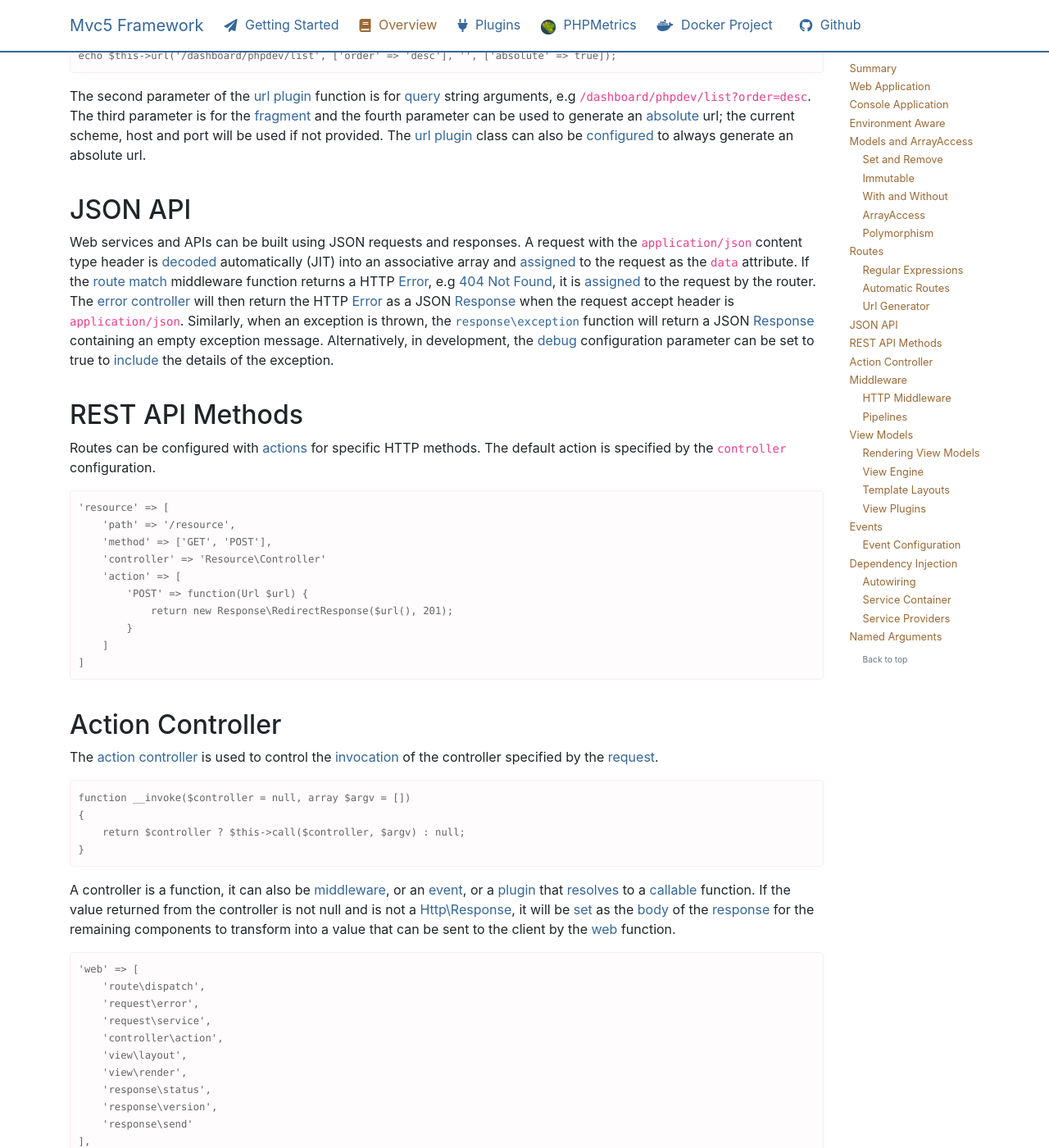
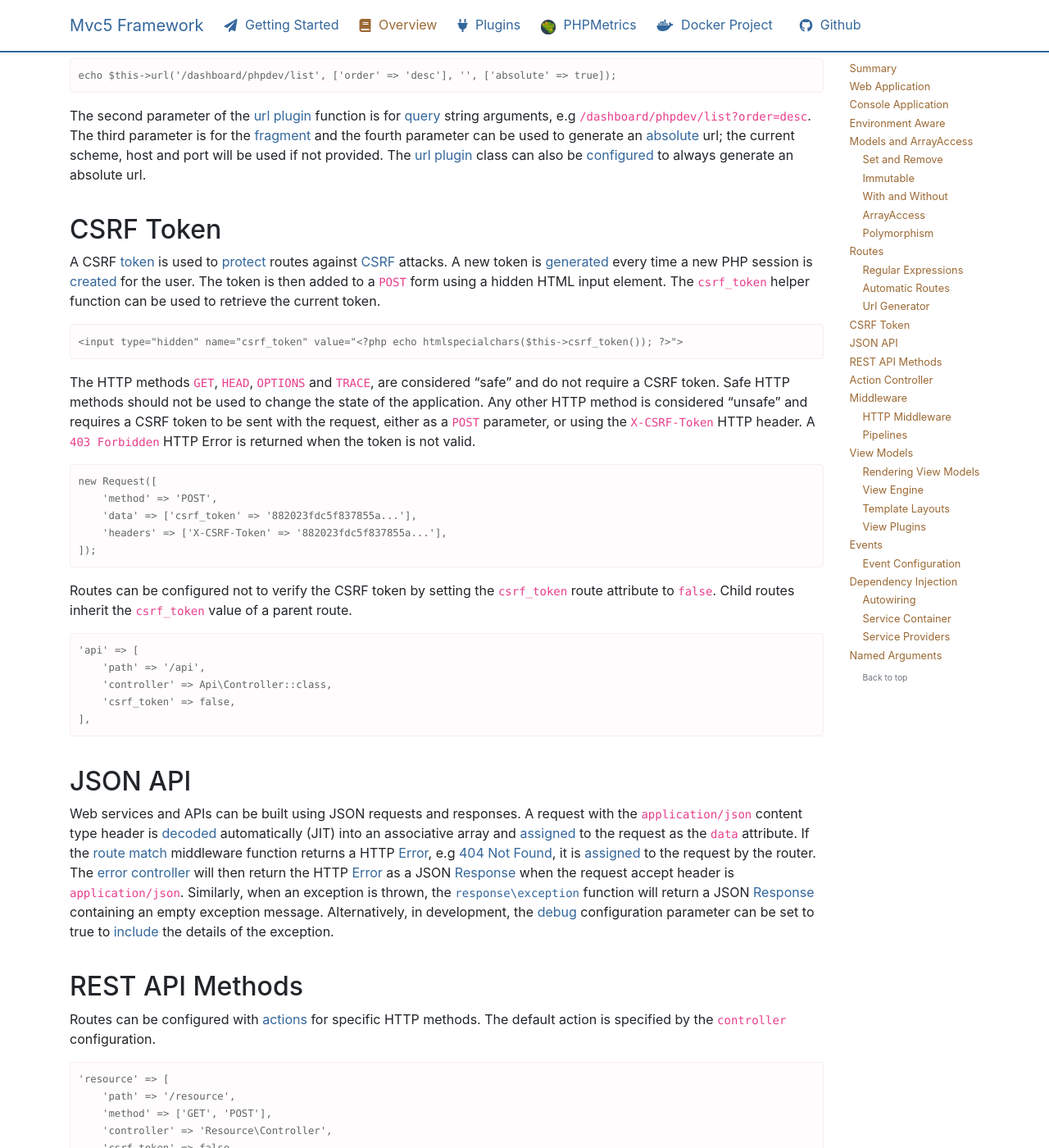
Before and after one commit to mvc5/mvc5.github.io, a Jekyll site: the page built from overview/index.md, in a window 1280 px wide and 1400 px high, scrolled down 8156 px. Shown: the whole window at 82% size. Built offline with Jekyll 4.4.1, drawn with Linux system fonts in a browser that asks for light colours; nearby versions of some CDN libraries; some of the changed text lies outside the part shown.

Commit message:
CSRF Token

````diff
--- /dev/null
+++ b/overview/csrf-token.md
@@ -0,0 +1,21 @@
+## CSRF Token
+A CSRF [token](https://github.com/mvc5/mvc5/blob/master/src/Session/CSRFToken/Generate.php#L25) is used to [protect](https://github.com/mvc5/mvc5/blob/master/src/Route/Match/CSRFToken.php#L43) routes against [CSRF](https://www.owasp.org/index.php/Cross-Site_Request_Forgery_(CSRF)_Prevention_Cheat_Sheet) attacks. A new token is [generated](https://github.com/mvc5/mvc5/blob/master/src/Session/CSRFToken/Generate.php) every time a new PHP session is [created](https://github.com/mvc5/mvc5/blob/master/config/service.php#L72) for the user. The token is then added to a `POST` form using a hidden HTML input element. The `csrf_token` helper function can be used to retrieve the current token.
+```html
+<input type="hidden" name="csrf_token" value="<?php echo htmlspecialchars($this->csrf_token()); ?>">
+```
+The HTTP methods `GET`, `HEAD`, `OPTIONS` and `TRACE`, are considered "safe" and do not require a CSRF token. Safe HTTP methods should not be used to change the state of the application. Any other HTTP method is considered "unsafe" and requires a CSRF token to be sent with the request, either as a `POST` parameter, or using the `X-CSRF-Token` HTTP header. A `403 Forbidden` HTTP Error is returned when the token is not valid.
+```php
+new Request([
+    'method' => 'POST',
+    'data' => ['csrf_token' => '882023fdc5f837855a...'],
+    'headers' => ['X-CSRF-Token' => '882023fdc5f837855a...'],
+]);
+```
+Routes can be configured not to verify the CSRF token by setting the `csrf_token` route attribute to `false`. Child routes inherit the `csrf_token` value of a parent route.
+```php
+'api' => [
+    'path' => '/api',
+    'controller' => Api\Controller::class,
+    'csrf_token' => false,
+],
+```
--- a/overview/index.md
+++ b/overview/index.md
@@ -13,6 +13,7 @@ sidebar: true
 {% include_relative routes.md %}
 {% include_relative automatic-routes.md %}
 {% include_relative url-generator.md %}
+{% include_relative csrf-token.md %}
 {% include_relative json-api.md %}
 {% include_relative rest-api-methods.md %}
 {% include_relative action-controller.md %}
--- a/overview/rest-api-methods.md
+++ b/overview/rest-api-methods.md
@@ -4,7 +4,8 @@ Routes can be configured with [actions](https://github.com/mvc5/mvc5/blob/master
 'resource' => [
     'path' => '/resource',
     'method' => ['GET', 'POST'],
-    'controller' => 'Resource\Controller'
+    'controller' => 'Resource\Controller',
+    'csrf_token' => false,
     'action' => [
         'POST' => function(Url $url) {
             return new Response\RedirectResponse($url(), 201);
--- a/overview/routes.md
+++ b/overview/routes.md
@@ -1,5 +1,5 @@
 ## Routes
-A collection of [routes](https://github.com/mvc5/mvc5/blob/master/src/Route/Route.php) are used to [match](https://github.com/mvc5/mvc5/blob/master/src/Route/Dispatch/Router.php#L88) a [request](https://github.com/mvc5/mvc5/blob/master/src/Http/Request.php) using [middleware](https://github.com/mvc5/mvc5/blob/master/config/middleware.php#L7) route components. Each aspect of [matching](https://github.com/mvc5/mvc5/tree/master/src/Route/Match) a route is a separate function. For example, [scheme](https://github.com/mvc5/mvc5/blob/master/src/Route/Match/Scheme.php), [host](https://github.com/mvc5/mvc5/blob/master/src/Route/Match/Host.php), [path](https://github.com/mvc5/mvc5/blob/master/src/Route/Match/Path.php), [method](https://github.com/mvc5/mvc5/blob/master/src/Route/Match/Method.php), [wildcard](https://github.com/mvc5/mvc5/blob/master/src/Route/Match/Wildcard.php) or any other function can be [configured](https://github.com/mvc5/mvc5/blob/master/config/middleware.php#L7).
+A collection of [routes](https://github.com/mvc5/mvc5/blob/master/src/Route/Route.php) are used to [match](https://github.com/mvc5/mvc5/blob/master/src/Route/Dispatch/Router.php#L88) a [request](https://github.com/mvc5/mvc5/blob/master/src/Http/Request.php) using [middleware](https://github.com/mvc5/mvc5/blob/master/config/middleware.php#L7) route components. Each aspect of [matching](https://github.com/mvc5/mvc5/tree/master/src/Route/Match) a route is a separate function. For example, [scheme](https://github.com/mvc5/mvc5/blob/master/src/Route/Match/Scheme.php), [host](https://github.com/mvc5/mvc5/blob/master/src/Route/Match/Host.php), [path](https://github.com/mvc5/mvc5/blob/master/src/Route/Match/Path.php), [method](https://github.com/mvc5/mvc5/blob/master/src/Route/Match/Method.php), [CSRF Token](https://github.com/mvc5/mvc5/blob/master/src/Route/Match/CSRFToken.php), [wildcard](https://github.com/mvc5/mvc5/blob/master/src/Route/Match/Wildcard.php) or any other function can be [configured](https://github.com/mvc5/mvc5/blob/master/config/middleware.php#L7).
 ```php
 return [
     'home' => [
--- a/overview/sidebar.md
+++ b/overview/sidebar.md
@@ -17,6 +17,7 @@
             <a class="nav-link" href="#automatic-routes">Automatic Routes</a>
             <a class="nav-link" href="#url-generator">Url Generator</a>
         </nav>
+    <a class="nav-link" href="#csrf-token">CSRF Token</a>
     <a class="nav-link" href="#json-api">JSON API</a>
     <a class="nav-link" href="#rest-api-methods">REST API Methods</a>
     <a class="nav-link" href="#action-controller">Action Controller</a>
````
Also changed, not shown: index.md (+7 -0 lines).
